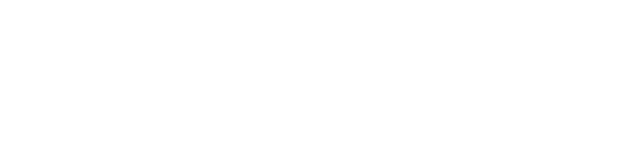
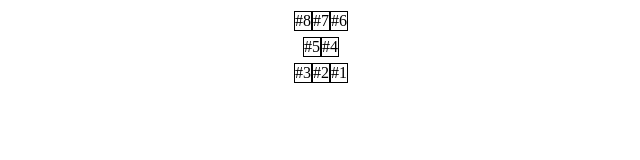
Before and after one commit to Anapsys/anapse-cheatsheets, a plain HTML site: page index.html in a window 1280 px wide. Shown: the whole page, without its empty margins (319-959 px from the left). Drawn offline with Linux system fonts and the light colour scheme.

Commit message:
html interaction 1

```diff
--- a/example.css
+++ b/example.css
@@ -13,3 +13,16 @@
 p {
     font-family: monospace;
 }
+
+a {
+    border: 1px solid black;
+}
+
+.gridRow {
+    display: flex;
+    align-items: center;
+    align-content: center;
+    justify-content: center;
+    text-decoration: dashed;
+    padding: 3px;
+}
--- a/index.html
+++ b/index.html
@@ -1,7 +1,7 @@
 <!DOCTYPE html>
 <!-- this is like, info about the page -->
 <header>
-
+    <link rel="stylesheet" href="example.css"/>
 </header>
 
 <!-- where the meat of the site is placed -->
--- a/index.js
+++ b/index.js
@@ -1,2 +1,22 @@
 // the index.js should be related to handling REQUESTS.
 // This routes functionality between your page/site and an application
+console.log('test indexjs');
+
+const dom_menu = document.getElementById('menu-container')
+const sampleCSSStyle = `style="border: '1px solid #000'"`
+//document.body.insertAdjacentElement()
+
+// make a centered grid
+const dataGrid = [[1,2,3],[4,5],[6,7,8]]
+let row = 0;
+for(let x of dataGrid) {
+    const rowId = `row${row}`
+    dom_menu.insertAdjacentHTML( 'afterbegin', `<div class="gridRow" id=${rowId}></div>`);
+    const thisRow = document.getElementById(rowId)
+
+    //const inner = x;
+    for (let y of x) {
+        let HTMLele = thisRow.insertAdjacentHTML( 'afterbegin', `<a ${sampleCSSStyle} id='squareTile${y}'> #${y} </a>`)
+    }
+    row++;
+}
```
